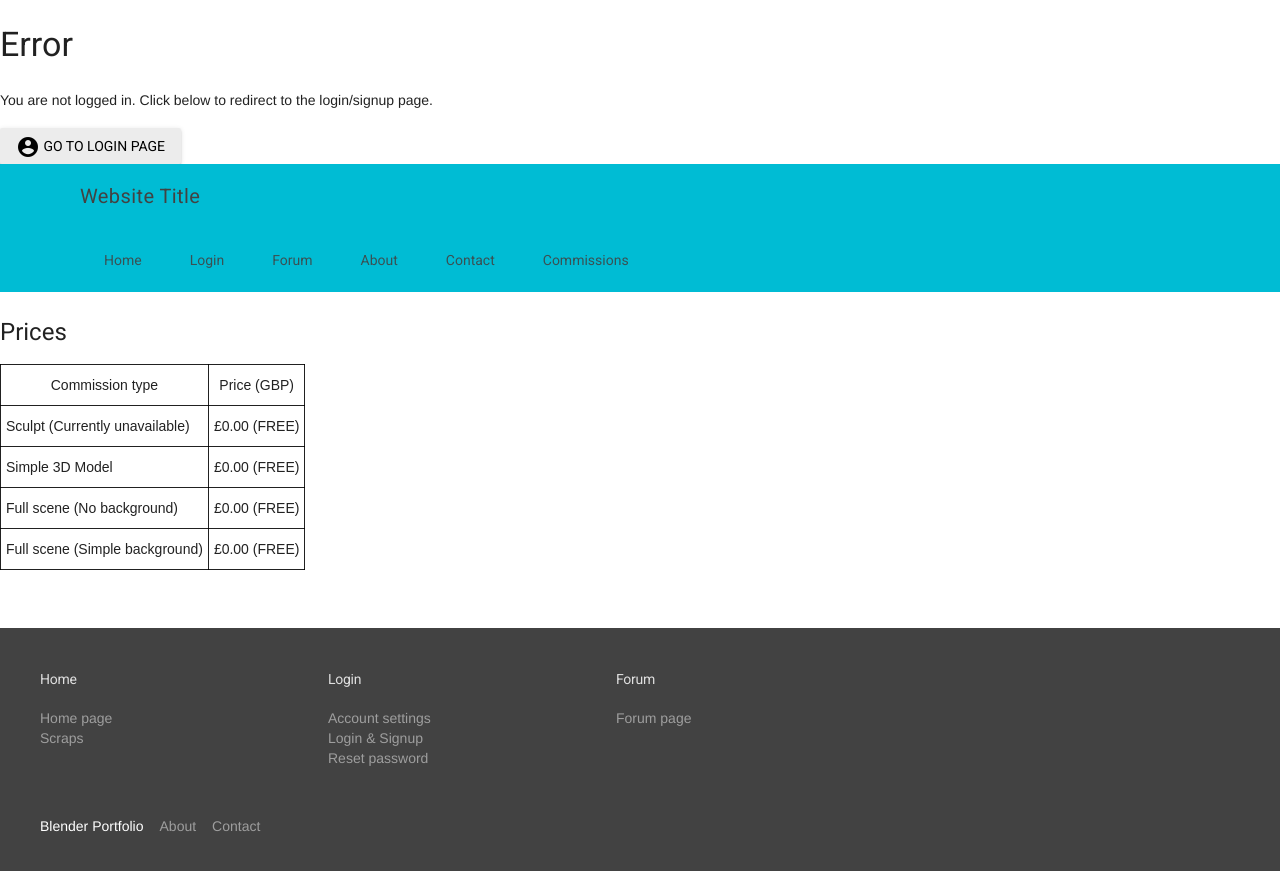
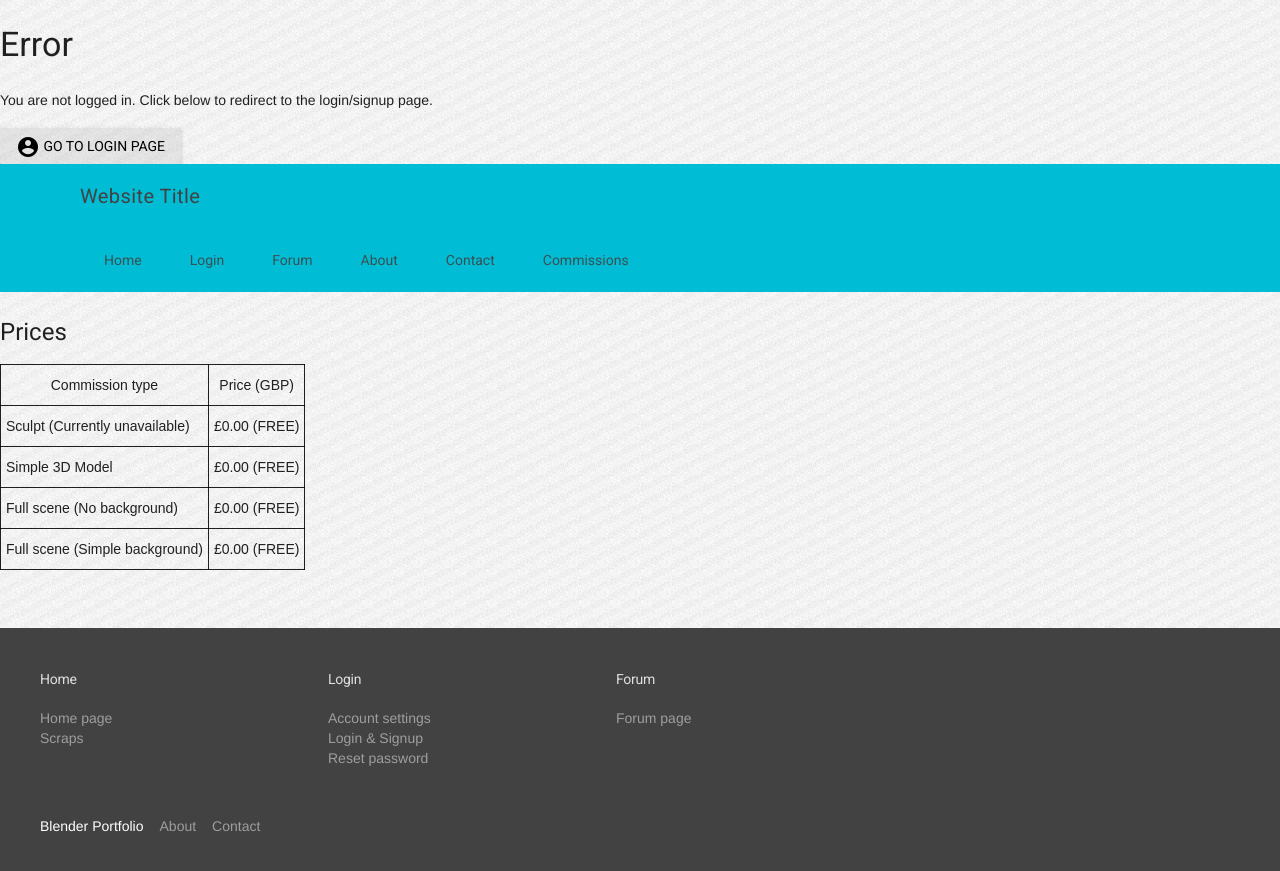
Before and after one commit to slothgamez/fireplex.github.io, a Jekyll site: the page commission-home/prices/index.html, which Jekyll copies as it is, in a window 1280 px wide. Shown: the top 871 px of the page. Built offline with Jekyll 4.4.1, drawn with Linux system fonts in a browser that asks for light colours; nearby versions of some CDN libraries; comment, search, counter and statistics services are not loaded.

Commit message:
Update index.html

```diff
--- a/commission-home/prices/index.html
+++ b/commission-home/prices/index.html
@@ -65,7 +65,7 @@
       splashPage.style.display = 'block';
     }
   </script>
-<body>
+<body background="background.png">
     <div class="mdl-layout mdl-js-layout mdl-layout--fixed-header">
     <section id="page-splash">
       <h3 class="logo">Error</h3>
```
